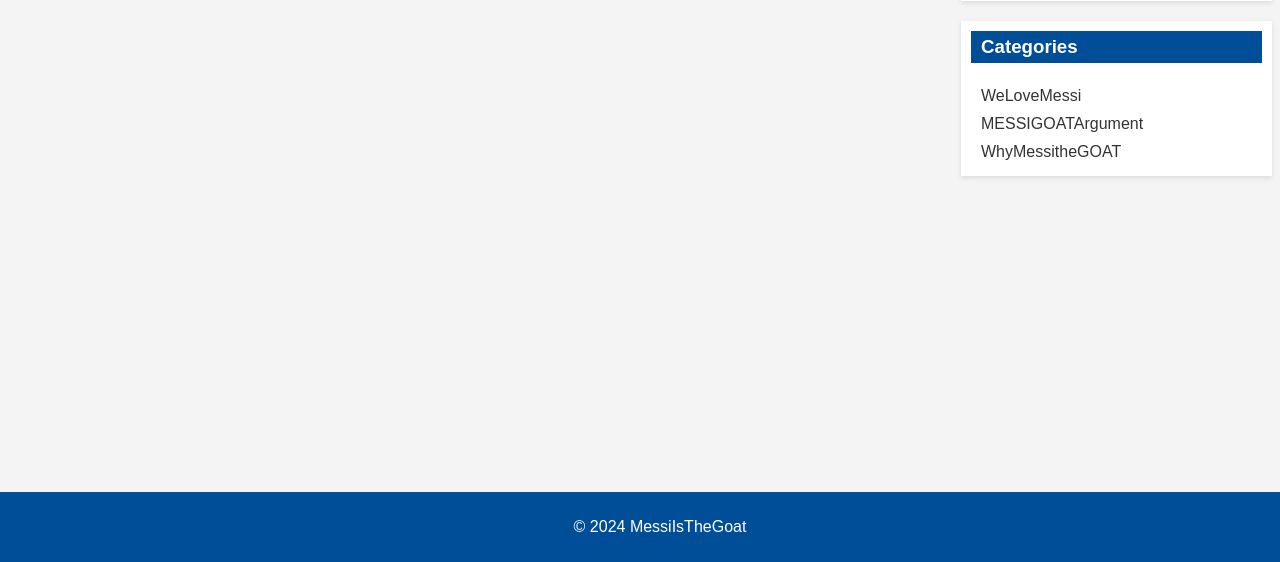
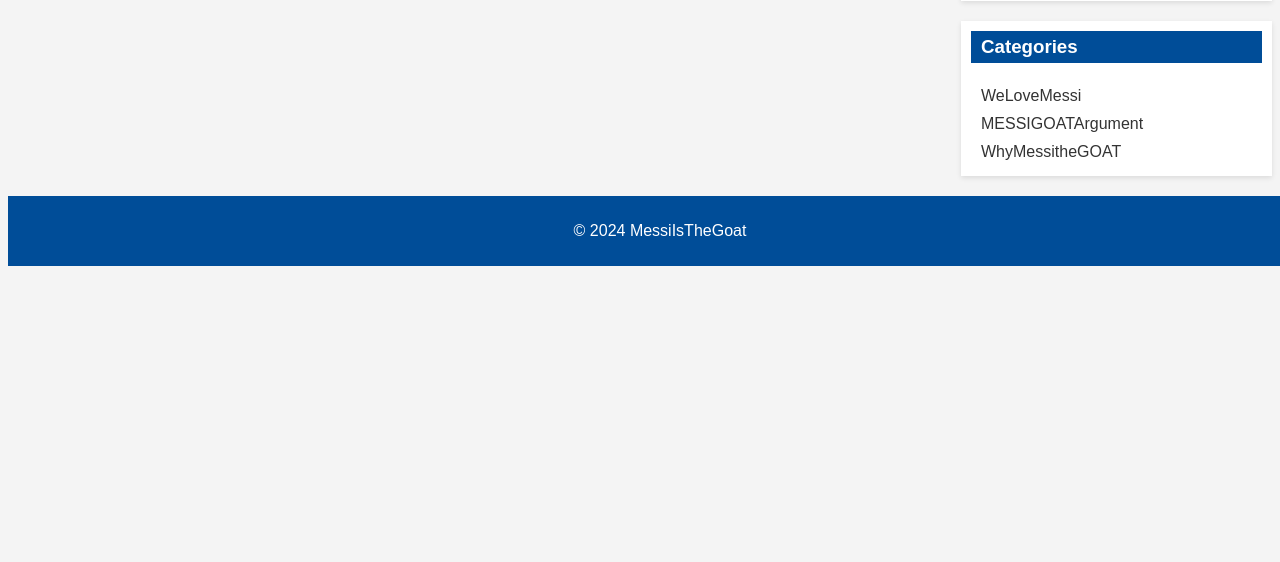
Before and after one commit to ronakJain21/360-project, a PHP site: page /PHP/Index.php in a window 1280 px wide. Shown: the part 238-800 px from the top of the page. Run offline with PHP 8.4, Linux system fonts and the light colour scheme; data that the repository does not hold is empty; some libraries are stand-ins or nearby versions.

Commit message:
changed the footer for the index

```diff
--- a/CSS/styles.css
+++ b/CSS/styles.css
@@ -206,9 +206,5 @@ footer {
     color: white;
     text-align: center;
     padding: 10px 20px;
-    position: fixed;
-    bottom: 0;
-    left: 0;
     width: 100%;
-    z-index: 1000;
 }
```
